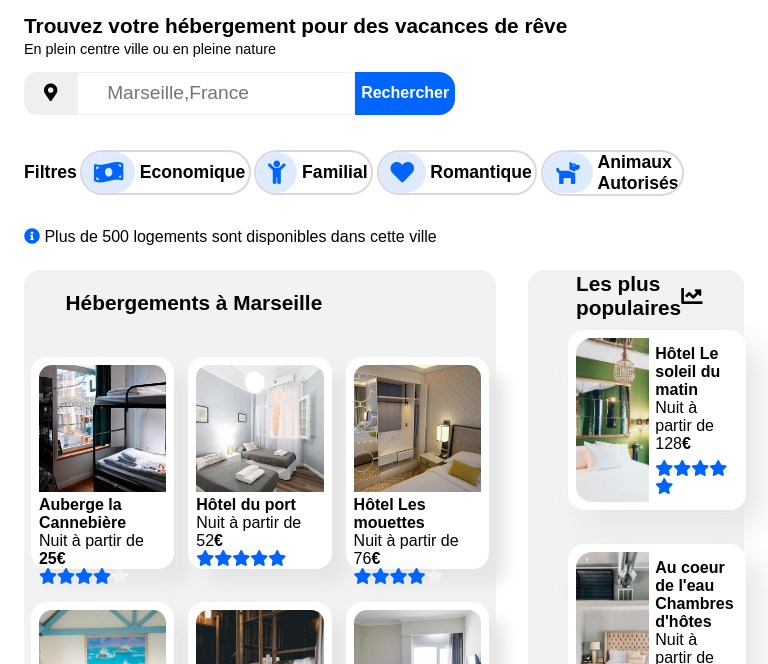
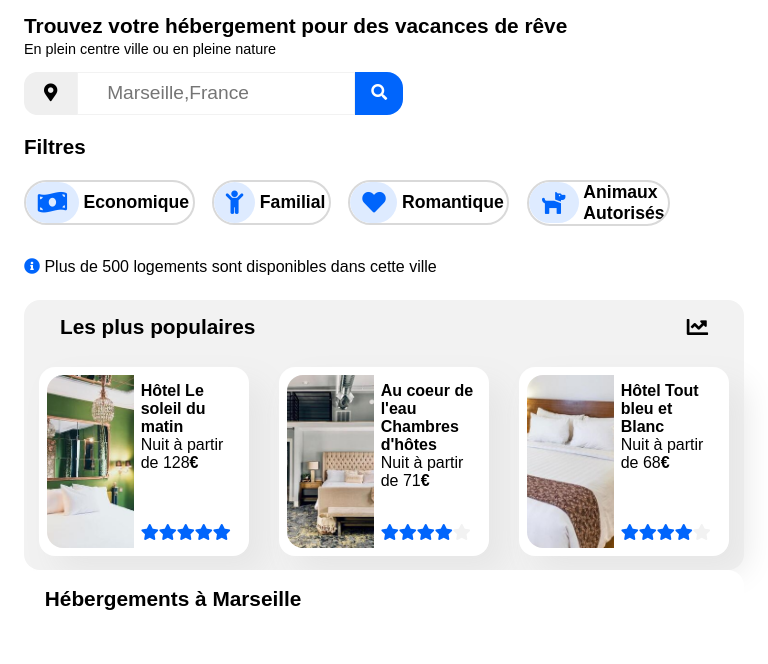
Before and after one commit to Dokkalfars/P2-Reservia, a plain HTML site: page Page_Accueil.html in a window 768 px wide. Shown: the part 72-736 px from the top of the page. Drawn offline with Linux system fonts and the light colour scheme; a web font is replaced by a local one.

Commit message:
Ajout Responsive pour Tablette et Modification HTML

```diff
--- a/Page_Accueil.html
+++ b/Page_Accueil.html
@@ -27,13 +27,12 @@
 			<button id="localisation"><i class="fas fa-map-marker-alt fa-lg elementsearch"></i></button>
 			<input type="search" id="mysearch" class="elementsearch" name="rechercher" placeholder="Marseille,France">
 			<button id="search" class="elementsearch">Rechercher</button>
+			<button id="IconSearch" class="elementsearch"><i class="fas fa-search"></i></button>
 		</section>
 
 		<section id="filtres">
-			<div id="TitreFiltres">
-				<strong>Filtres</strong>
-			</div>
-			<div>
+			<h3>Filtres</h3>
+			<div id="ContainerFiltres"><div>
 				<a href="hebergements.html#Economique"class="contentfiltre">
 					<i class="fas fa-money-bill-wave fa-lg iconfiltre"></i>
 					Economique
@@ -57,6 +56,8 @@
 					Animaux Autorisés
 				</a>
 			</div>
+		</div>
+
 		</section>
 	</section>
 
@@ -139,8 +140,9 @@
 				<div id="TitrePop">
 					<h2>Les plus populaires</h2><i class="fas fa-chart-line fa-lg" id="iconPop"></i>
 				</div>
-					<a href="">
-					<figure class="elementsPop">
+				<section id="ContPopulaire">
+					<figure class="BoxElementsPop">
+						<a href="" class="ElementsPop">
 							<img src="images/hebergements/4_small/emile-guillemot-Bj_rcSC5XfE-unsplash.jpg" alt="Hôtel Le soleil du matin"  class="imagesPop">
 							<figcaption class="DescriptionPop">
 								<div>
@@ -151,10 +153,11 @@
 									<i class="fas fa-star colorstar"></i><i class="fas fa-star colorstar"></i><i class="fas fa-star colorstar"></i><i class="fas fa-star colorstar"></i><i class="fas fa-star colorstar"></i>
 								</div>
 							</figcaption>
+						</a>
 					</figure>
-				</a>
-				<a href="">
-					<figure class="elementsPop">
+
+					<figure class="BoxElementsPop">
+						<a href="" class="ElementsPop">
 							<img src="images/hebergements/4_small/aw-creative-VGs8z60yT2c-unsplash.jpg" alt="Au coeur de l'eau Chambres d'hôtes"  class="imagesPop">
 							<figcaption class="DescriptionPop">
 								<div>
@@ -166,10 +169,10 @@
 									<i class="fas fa-star colorstar"></i><i class="fas fa-star colorstar"></i><i class="fas fa-star colorstar"></i><i class="fas fa-star colorstar"></i><i class="fas fa-star star"></i>
 								</div>
 							</figcaption>
+						</a>
 					</figure>
-				</a>
-				<a href="">
-					<figure class="elementsPop">
+					<figure class="BoxElementsPop">
+						<a href="" class="ElementsPop">
 							<img src="images/hebergements/4_small/febrian-zakaria-sjvU0THccQA-unsplash.jpg" alt="Hôtel Tout bleu et Blanc"  class="imagesPop">
 							<figcaption class="DescriptionPop">
 								<div>
@@ -180,8 +183,9 @@
 									<i class="fas fa-star colorstar"></i><i class="fas fa-star colorstar"></i><i class="fas fa-star colorstar"></i><i class="fas fa-star colorstar"></i><i class="fas fa-star star"></i>
 								</div>
 							</figcaption>
+						</a>
 					</figure>
-				</a>
+				</section>
 		</section>
 	</section>
 
--- a/style.css
+++ b/style.css
@@ -122,6 +122,9 @@ p {
 .elementsearch:nth-child(3) {
 	flex: 2;
 }
+.elementsearch:nth-child(4) {
+	flex: 2;
+}
 
 #localisation {
 	border: none;
@@ -144,6 +147,16 @@ p {
 	border-radius: 0em 1em 1em 0em;
 }
 
+#IconSearch {
+	background-color: #0065FC;
+	border: none;
+	color: white;
+	font-size: 1em;
+	font-weight: bold;
+	border-radius: 0em 1em 1em 0em;
+	padding: 0em 1em 0em 1em;
+}
+
 /* Filtre */
 
 #TitreFiltres {
@@ -155,9 +168,15 @@ p {
 	font-size: 1.1em;
 	width: 70%;
 	display: flex;
-	justify-content: space-between;
 	align-items: center;
 }
+
+#ContainerFiltres {
+	margin:0em 0em 0em 2em;
+	display: flex;
+	justify-content: space-between;
+}
+
 .contentfiltre {
 	border: 0.15em solid #d9d9d9;
 	border-radius: 3em;
@@ -166,7 +185,7 @@ p {
 	align-items: center;
 	font-weight: bold;
 	padding-right: 0.2em;
-	margin-right: 0.2em;
+	margin-right: 1em;
 }
 
 .contentfiltre:hover {
@@ -206,13 +225,15 @@ p {
 	border-radius: 1em;
 	display: flex;
 	flex-direction: column;
-	justify-content: space-around;
 	width: 70%;
+	height: 100%;
 }
 
 #TitreMars {
 	padding-left: 1em;
-	margin: -2em 0em -4em 1em
+	margin: 0em 0em 0em 1em
+	width: 90%;
+	height: 10%;
 }
 
 .ContHebergMarseille {
@@ -242,48 +263,63 @@ p {
 }
 
 #ShowMore {
+	height: 10%;
 	font-size: 1.25em;
 	font-weight: bold;
-	margin: -2em 0em 0em 2em;
+	margin: 3em 0em 0em 1em;
 }
 
 /*section populaires*/
 
 #populaires {
 	background-color: #f2f2f2;
-	margin-left: 2em;
+	margin-left: 1.5em;
 	border-radius: 1em;
 	width: 30%;
 	height: 100%;
 	display: flex;
 	flex-direction: column;
-	justify-content: space-around;
-/*	justify-content: center;
-	align-items: center; */
+	align-items: center;
 }
 
 #TitrePop {
 	display: flex;
 	justify-content: space-between;
 	align-items: center;
-	margin: -1.25em 3em -2em 3em;
+	margin: 0em 3em 0em 3em;
+	width: 90%;
+	height: 10%;
 
 }
 
-.elementsPop {
+#ContPopulaire {
+	display: flex;
+	flex-direction: column;
+	justify-content: space-around;
+	align-items: center;
+	width: 100%;
+	height: 90%;
+}
+
+.BoxElementsPop {
 	background-color: white;
 	box-shadow: 1em 1em 2em #e6e6e6;
-	width: 75%;
-	height: 80%;
+	width: 85%;
+	height: 35%;
 	padding: 0.5em;
 	border-radius: 1em;
+}
+
+.ElementsPop {
 	display: flex;
+	height: 100%;
+	width: 100%;
 }
 
 .imagesPop {
 	object-fit: cover;
+	height: 100%;
 	width: 45%;
-	height: 100%;
 	border-radius: 1em 0em 0em 1em;
 }
 
@@ -340,13 +376,13 @@ p {
 .imagesFullAct {
 	object-fit: cover;
 	width: 100%;
-	height: 90%;
+	height: 85%;
 }
 
 .imagesHalfAct {
 	object-fit: cover;
 	width: 100%;
-	height: 80%;
+	height: 75%;
 }
 
 /*Footer*/
@@ -367,3 +403,66 @@ p {
 nav h3 {
 	margin-left: 2em;
 }
+
+/*Modification Pour Ecran PC avec 1024 < W */
+
+@media screen and (min-width: 1024px) {
+	#IconSearch {
+		display: none;
+	}
+}
+
+/* Modification Pour Tablette avec 768 < W < 1024 */
+
+@media screen and (min-width: 768px) and (max-width: 1023px) {
+
+	#search {
+		display: none;
+	}
+
+	#filtres {
+		flex-direction: column;
+		align-items: start;
+		margin-top: -2em;
+	}
+
+	#ContainerFiltres {
+		margin-left: 0em;
+	}
+
+	#Hebergements {
+		flex-direction: column-reverse;
+		justify-content: start;
+		height: 900px;
+	}
+
+	#populaires {
+		flex-direction: column;
+		width: 100%;
+		height: 30%;
+		margin-left: 0em;
+	}
+
+	#TitrePop {
+		height: 20%;
+		width: 90%;
+	}
+
+	#ContPopulaire {
+		flex-direction: row;
+		height: 80%;
+		width: 100%;
+	}
+
+	.BoxElementsPop {
+		height: 80%;
+		width: 27%;
+		margin: 0em;
+	}
+
+	#HebergMarseille {
+		width: 100%;
+		height: 70%;
+		background-color: white;
+	}
+}
```
Lines whose indentation alone changed are shown as unchanged.
